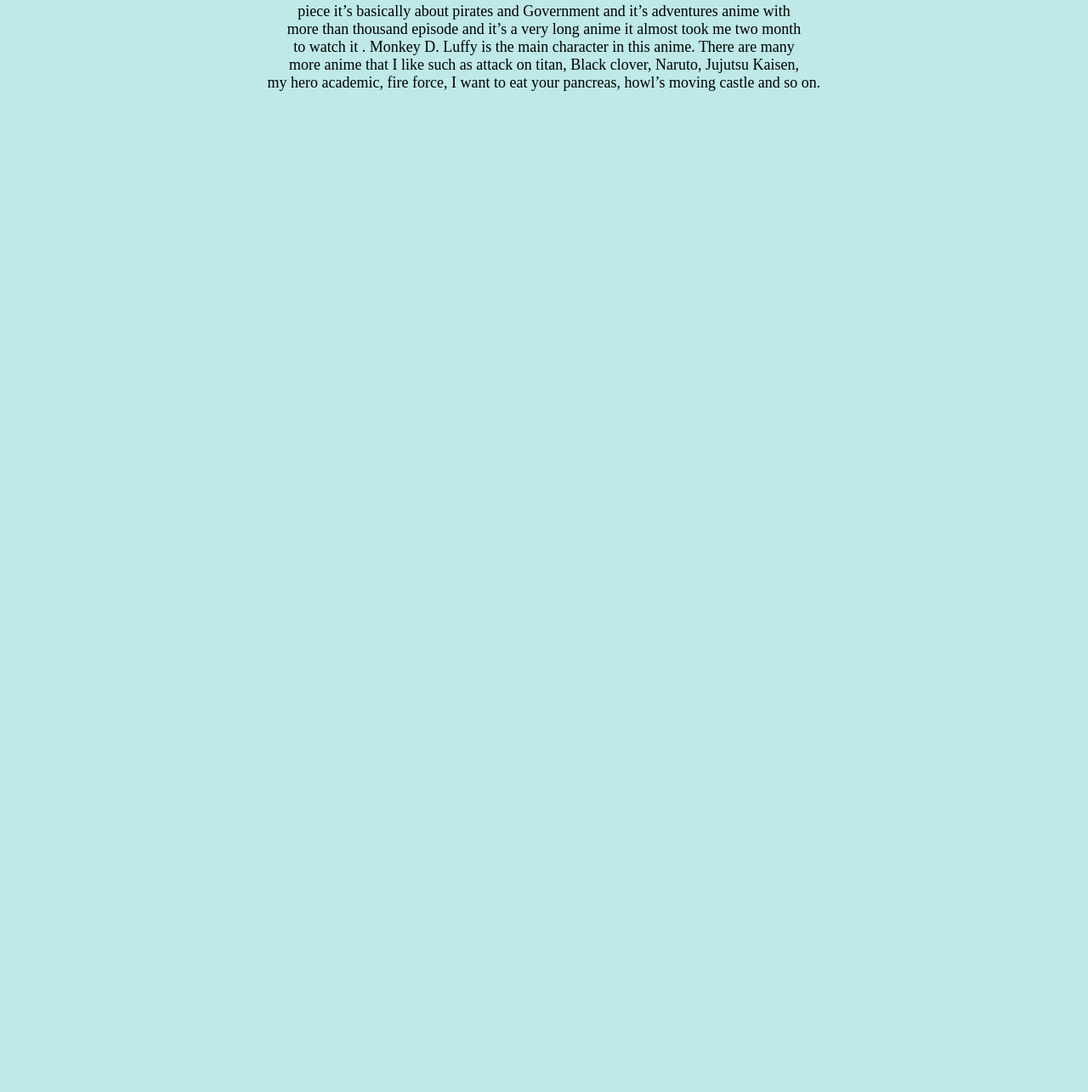
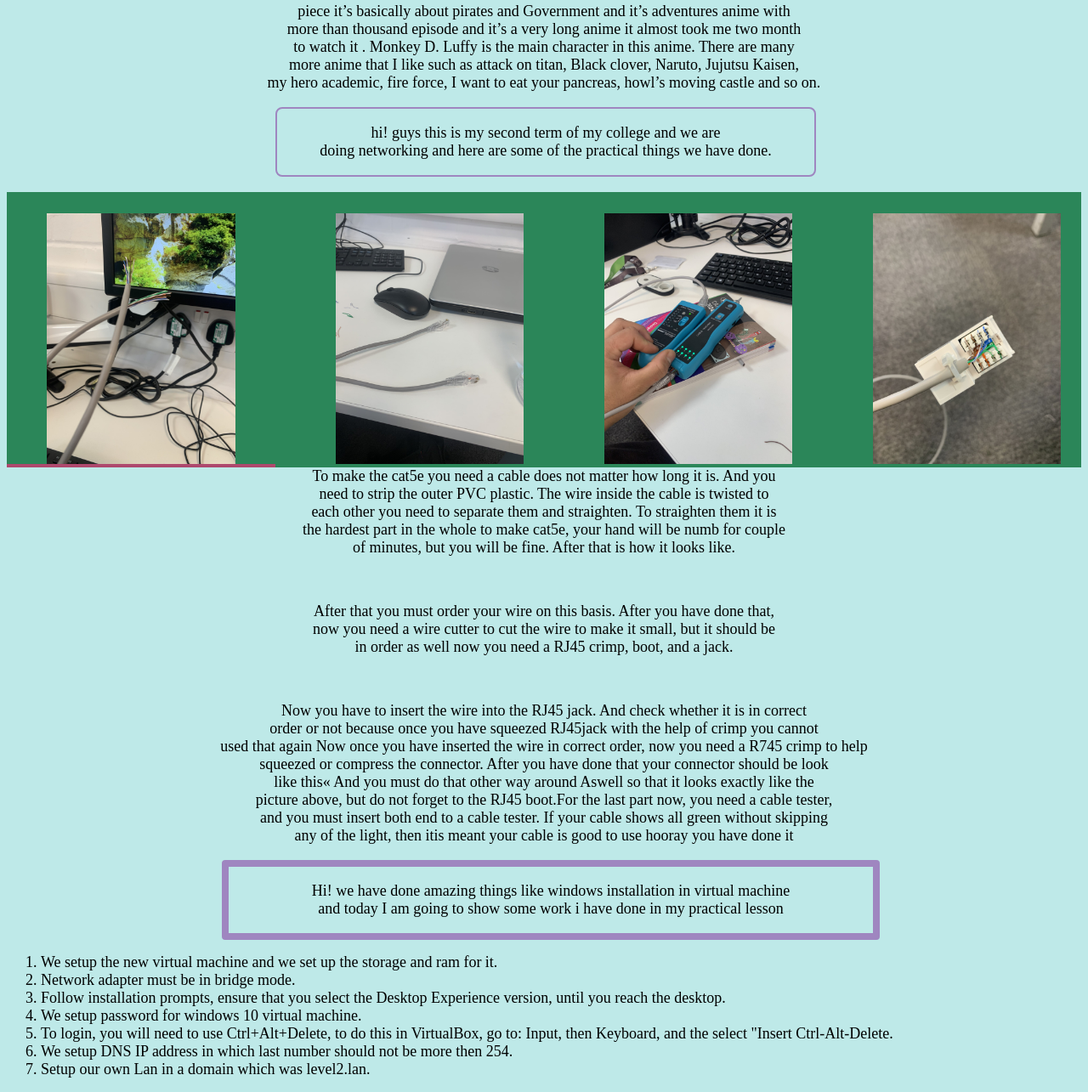
Before and after one commit to Deukumartamang/deukumartamang.github.io, a plain HTML site: page blog.html in a window 1280 px wide. Shown: the part 531-1816 px from the top of the page at 85% size. Before the commit the page ends 800 px from the top, so only its background shows below. Drawn offline with Linux system fonts and the light colour scheme.

Commit message:
add picture

```diff
--- a/blog.html
+++ b/blog.html
@@ -47,10 +47,92 @@
     my hero academic, fire force, I want to eat your pancreas, howl’s moving castle and so on.
 </p>
 </div>
+<div class="information">
 <p>
+    hi! guys this is my second term  of my college and we are
+    <br>
+    doing networking and here are some of the practical things we have done.
+</p>
+</div>
+<br>
 
+<div class="container">
+<div class="container photo1">
+    <img src="stripping.jpg" alt="photo of cabling">
+</div>
+<div class="container photo2">
+    <img src="rj45.jpg" alt="after how it looks like">
+</div>
+<div class="container photo3">
+    <img src="tester.jpg" alt="now testing the cable">
+</div>
+<div class="container photo4">
+    <img src="cate5e.jpg" alt="another wire">
+</div>
+</div>
+<br>
+<br>
+<P>
+    To make the cat5e you need a cable does not matter how long it is. And you
+    <br>
+    need to strip the outer PVC plastic. The wire inside the cable is twisted to
+    <br>
+    each other you need to separate them and straighten. To straighten them it is
+    <br>
+     the hardest part in the whole to make cat5e, your hand will be numb for couple
+     <br>
+     of minutes, but you will be fine. After that is how it looks like.
+</P>
+<br>
+<p>
+    After that you must order your wire on this basis. After you have done that,
+    <br>
+     now you need a wire cutter to cut the wire to make it small, but it should be
+     <br>
+      in order as well now you need a RJ45 crimp, boot, and a jack.
 </p>
+<br>
+<div class="cat5e cable">
+<P>
+Now you have to insert the wire into the RJ45 jack. And check whether it is in correct
+<br>
+order or not because once you have squeezed RJ45jack with the help of crimp you cannot
+<br>
+used that again Now once you have inserted the wire in correct order, now you need a R745 crimp to help
+<br>
+squeezed or compress the connector. After you have done that your connector should be look
+<br>
+like this« And you must do that other way around Aswell so that it looks exactly like the
+<br>
+picture above, but do not forget to the RJ45 boot.For the last part now, you need a cable tester,
+<br>
+ and you must insert both end to a cable tester. If your cable shows all green without skipping
+ <br>
+ any of the light, then itis meant your cable is good to use hooray you have done it
+</P>
+ <div class="introduction">
+    <p>
+        Hi! we have done amazing things like windows installation in virtual machine
+        <br>
+         and today I am going to show some work i have done in my practical lesson
+    </p>
+ </div>
 
+<ol>
+<li>We setup the new virtual machine and we set up the storage and ram for it.</li>
+
+<li>Network adapter must be in bridge mode.</li>
+
+<li>Follow installation prompts, ensure that you select the Desktop Experience version, until you reach the desktop.</li>
+
+<li>We setup password for windows 10 virtual machine.</li>
+
+<li>To login, you will need to use Ctrl+Alt+Delete, to do this in VirtualBox, go to: Input, then Keyboard, and the select "Insert Ctrl-Alt-Delete.</li>
+
+<li> We setup DNS IP address in which last number should not be more then 254.</li>
+
+<li>Setup our own Lan in a domain which was level2.lan.</li>
+</ol>
 
 </body>
 </html>
--- a/style.css
+++ b/style.css
@@ -114,7 +114,7 @@ padding-top: 20px;
 }
 .up{
     width:40%;
-    background-color:#AE486D;
+    background-color:#2b8659;
     padding:10px;
     margin-left: 10%;
 
@@ -135,7 +135,7 @@ padding-top: 20px;
     width:40%;
     margin-left :10%;
     background-color: #809BCE;
-    padding-bottom: 120px;
+    padding-bottom: 70px;
     color: white;
 
 }
@@ -174,3 +174,47 @@ h3{
 li{
     font-size: 18px;
 }
+.information{
+    border:#9F86C0,solid,2px;
+    width: 50%;
+    text-align: center;
+  margin-left:25%;
+  border-radius: 8px;
+}
+.container{
+    float:left;
+    width:100%;
+    text-align: center;
+    background-color:#AE486D;
+}
+
+.photo1{
+    width:25%;
+    background-color:#2b8659;
+    display:flex;
+    transition-duration: 0.5sec;
+}
+.photo2{
+    width:25%;
+    background-color:#2b8659;
+}
+.photo3{
+    width:25%;
+    background-color:#2b8659;
+}
+.photo4{
+    width:25%;
+    background-color:#2b8659;
+
+
+
+}
+.introduction{
+    text-align: center;
+    border:#9F86C0,solid,8px;
+    width:60%;
+    margin-left:20%;
+    margin-right:20%;
+    border-radius: 4px;
+
+}
```
Also changed, not shown: cabling.jpg (added), cate5e.jpg (added), keystone.jpg (added), rj45.jpg (added), stripping.jpg (added), tester.jpg (added), 1 other file.
